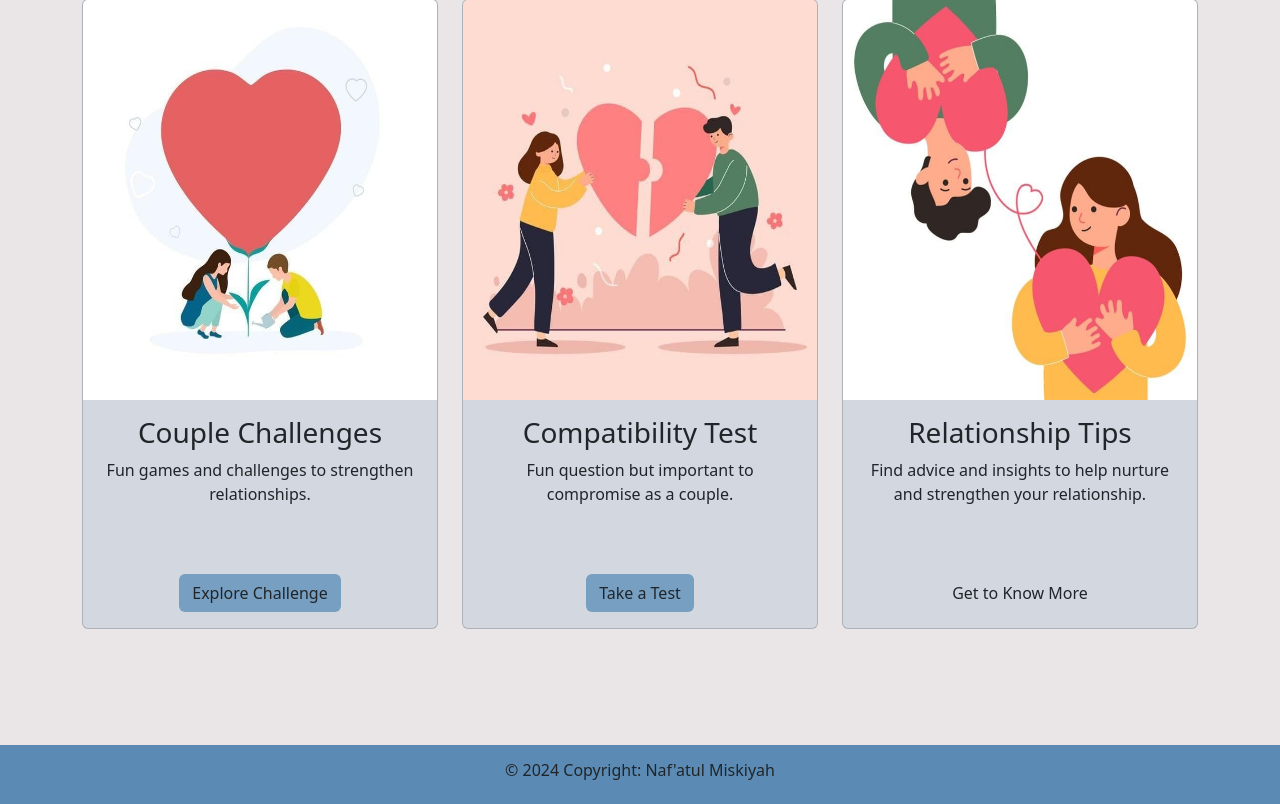
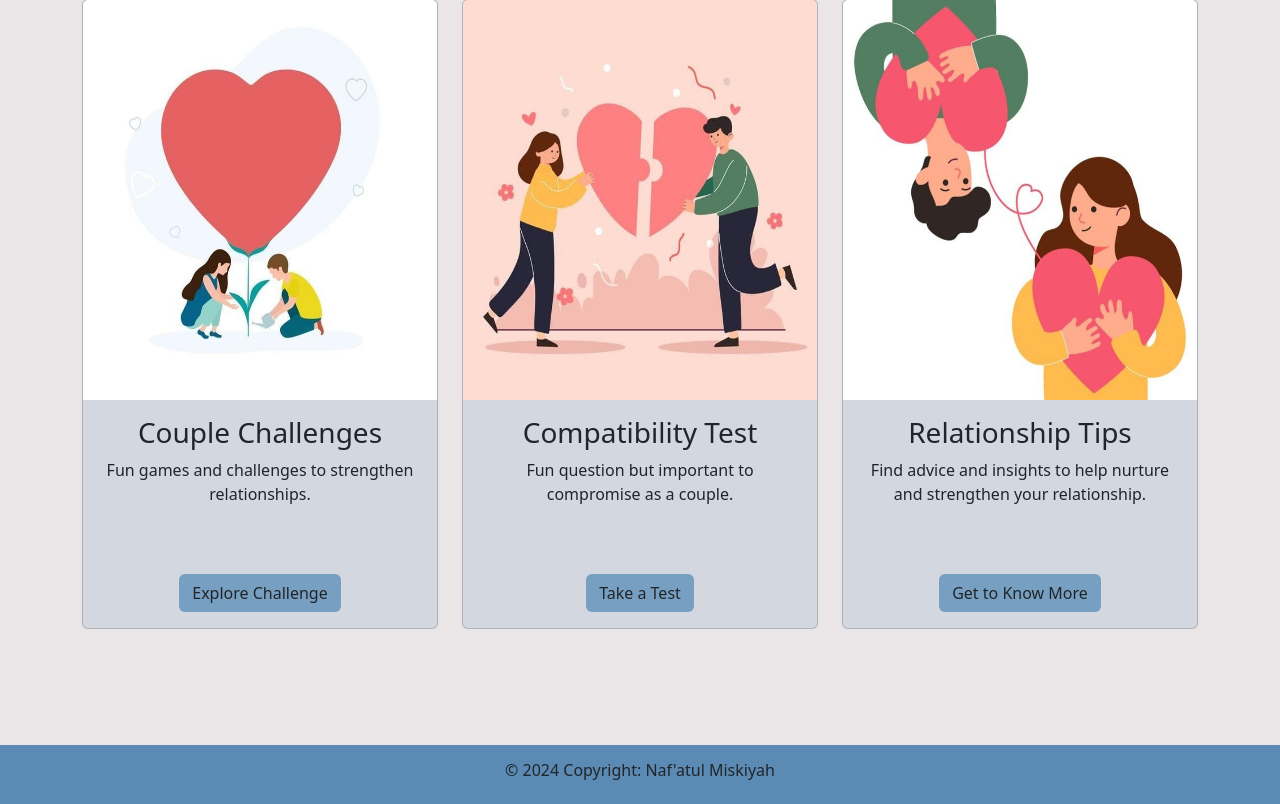
Before and after one commit to nafa39/Ximatch, a PHP site: page /services.html in a window 1280 px wide. Shown: the part 336-1140 px from the top of the page. Run offline with PHP 8.4, Linux system fonts and the light colour scheme.

Commit message:
add style

```diff
--- a/assets/style.css
+++ b/assets/style.css
@@ -57,7 +57,7 @@
     padding-top: 50px;
 }
 /*background button*/
-#button, #submit, #button-test{
+#button, #submit, #button-test, #button2, #button3, #button4, #button5{
     background-color: #779fc1;
 }
 /*background for card*/
```
